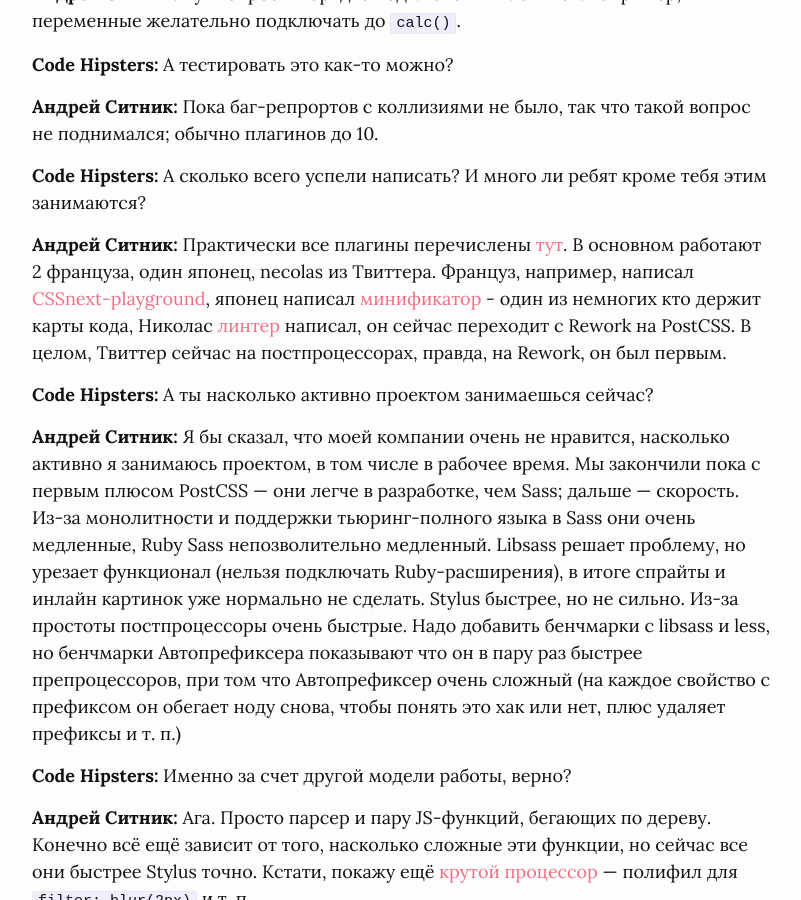
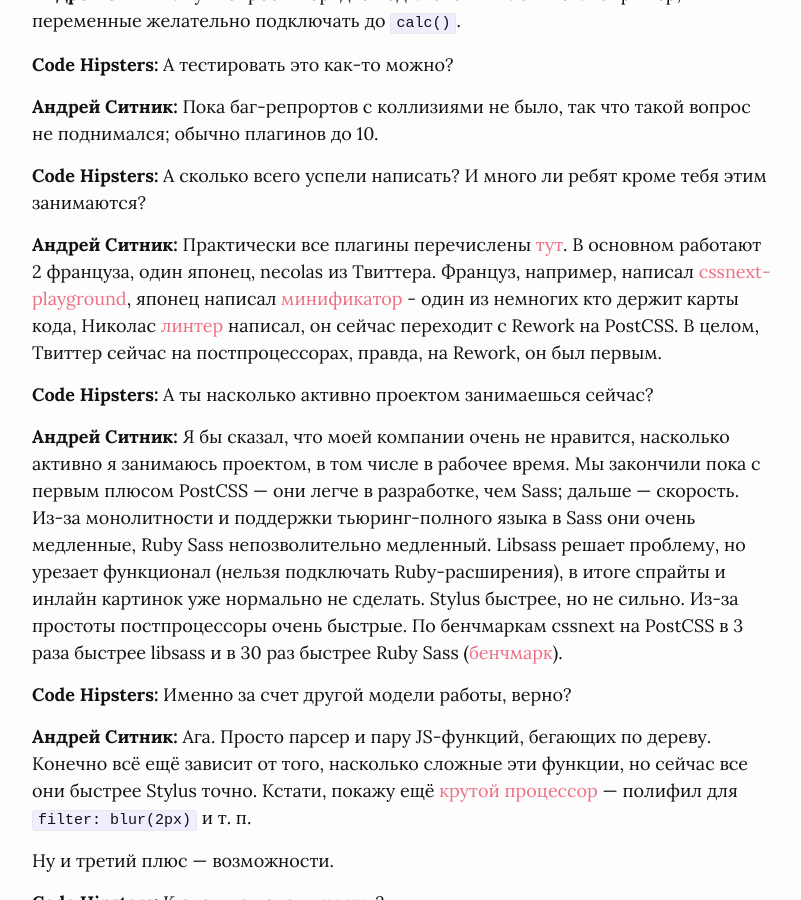
Before and after one commit to codehipsters/codehipsters.com, a Jekyll site: the page built from _posts/2014-11-27-sitnik-interview.md, in a window 1280 px wide and 900 px high, scrolled down 1891 px. Shown: the whole window, without its empty margins (238-1039 px from the left). Built offline with Jekyll 4.4.1, drawn with Linux system fonts in a browser that asks for light colours; some of the changed text lies outside the part shown.

Commit message:
Правки от Андрея

```diff
--- a/_posts/2014-11-27-sitnik-interview.md
+++ b/_posts/2014-11-27-sitnik-interview.md
@@ -35,11 +35,11 @@
 
 **Code Hipsters:** А сколько всего успели написать? И много ли ребят кроме тебя этим занимаются?
 
-**Андрей Ситник:** Практически все плагины перечислены [тут](https://github.com/postCSS/postCSS). В основном работают 2 француза, один японец, necolas из Твиттера. Француз, например, написал [CSSnext-playground](https://CSSnext.github.io/CSSnext-playground/), японец написал [минификатор](https://github.com/hail2u/node-csswring) - один из немногих кто держит карты кода, Николас [линтер]((https://github.com/necolas/postCSS-bem-linter)) написал, он сейчас переходит с Rework на PostCSS. В целом, Твиттер сейчас на постпроцессорах, правда, на Rework, он был первым.
+**Андрей Ситник:** Практически все плагины перечислены [тут](https://github.com/postCSS/postCSS). В основном работают 2 француза, один японец, necolas из Твиттера. Француз, например, написал [cssnext-playground](https://cssnext.github.io/cssnext-playground/), японец написал [минификатор](https://github.com/hail2u/node-csswring) - один из немногих кто держит карты кода, Николас [линтер]((https://github.com/necolas/postCSS-bem-linter)) написал, он сейчас переходит с Rework на PostCSS. В целом, Твиттер сейчас на постпроцессорах, правда, на Rework, он был первым.
 
 **Code Hipsters:** А ты насколько активно проектом занимаешься сейчас?
 
-**Андрей Ситник:** Я бы сказал, что моей компании очень не нравится, насколько активно я занимаюсь проектом, в том числе в рабочее время. Мы закончили пока с первым плюсом PostCSS — они легче в разработке, чем Sass; дальше — скорость. Из-за монолитности и поддержки тьюринг-полного языка в Sass они очень медленные, Ruby Sass непозволительно медленный. Libsass решает проблему, но урезает функционал (нельзя подключать Ruby-расширения), в итоге спрайты и инлайн картинок уже нормально не сделать. Stylus быстрее, но не сильно. Из-за простоты постпроцессоры очень быстрые. Надо добавить бенчмарки с libsass и less, но бенчмарки Автопрефиксера показывают что он в пару раз быстрее препроцессоров, при том что Автопрефиксер очень сложный (на каждое свойство с префиксом он обегает ноду снова, чтобы понять это хак или нет, плюс удаляет префиксы и т. п.)
+**Андрей Ситник:** Я бы сказал, что моей компании очень не нравится, насколько активно я занимаюсь проектом, в том числе в рабочее время. Мы закончили пока с первым плюсом PostCSS — они легче в разработке, чем Sass; дальше — скорость. Из-за монолитности и поддержки тьюринг-полного языка в Sass они очень медленные, Ruby Sass непозволительно медленный. Libsass решает проблему, но урезает функционал (нельзя подключать Ruby-расширения), в итоге спрайты и инлайн картинок уже нормально не сделать. Stylus быстрее, но не сильно. Из-за простоты постпроцессоры очень быстрые. По бенчмаркам cssnext на PostCSS в 3 раза быстрее libsass и в 30 раз быстрее Ruby Sass ([бенчмарк](https://github.com/postcss/postcss/issues/64#issuecomment-64196062)).
 
 **Code Hipsters:** Именно за счет другой модели работы, верно?
 
@@ -153,7 +153,7 @@
 
 **Code Hipsters:** Про инструменты хотел спросить. По ссылкам, которые ты кидал, есть и grunt-, и gulp-плагины; есть ли у PostCSS «любимая» система сборки? Насколько сложно вообще встраивать обработчики в процесс подготовки проекта к деплою?
 
-**Андрей Ситник:** Я какое-то время увлекался [webpack](http://webpack.github.io/), так как он сейчас самый умный. Поэтому единственный плагин для поддержки PostCSS, что лежит в огранизации PostCSS — это PostCSS-loader для вебпака. Но последнее время я сильно расстроился из-за webpack. Параметры в плагины сложно передавать (только URL-строкой). Поэтому PostCSS-loader использует хак с паками. И Webpack ужасно работает с CSS.
+**Андрей Ситник:** Я какое-то время увлекался [webpack](http://webpack.github.io/), так как он сейчас самый умный. Поэтому единственный плагин для поддержки PostCSS, что лежит в огранизации PostCSS — это postcss-loader для вебпака. Но последнее время я сильно расстроился из-за webpack. Параметры в плагины сложно передавать (только URL-строкой). Поэтому PostCSS-loader использует хак с паками. И Webpack ужасно работает с CSS.
 
 **Code Hipsters:** А как же grunt и gulp? Все с первого на второй только переезжают.
 
@@ -176,8 +176,8 @@
 **Андрей Ситник:** Ну вот не всегда во всех. Например, админка и главные стили делят попап между собой, а промо и главные стили — кнопки. Webpack уже решает эту проблему, он просто смотрит зависимости по `require()`. И Sprockets в рельсах так же — ты указываешь ему точку входа, он смотрит особые комментарии и подключает их
 в Sprockets. В Webpack ты указываешь зависимости CSS в JS
 
-    require('./style.CSS')
-    require('components/buttons.CSS')
+    require('./style.css')
+    require('components/buttons.css')
 
 Webpack тут лучше Sprockets, так как в Sprockets дерево зависимостей надо было дублировать в CSS и в JS, а в Webpack ты подключаешь «компонент» кнопки, а он уже сам подключает свои стили. Вот такую штуку хочется иметь в gulp, и чтобы ещё не переключаться между файлами использовать file-container.
 
```
Also changed, not shown: other parts of _posts/2014-11-27-sitnik-interview.md (+1 -1 lines).
